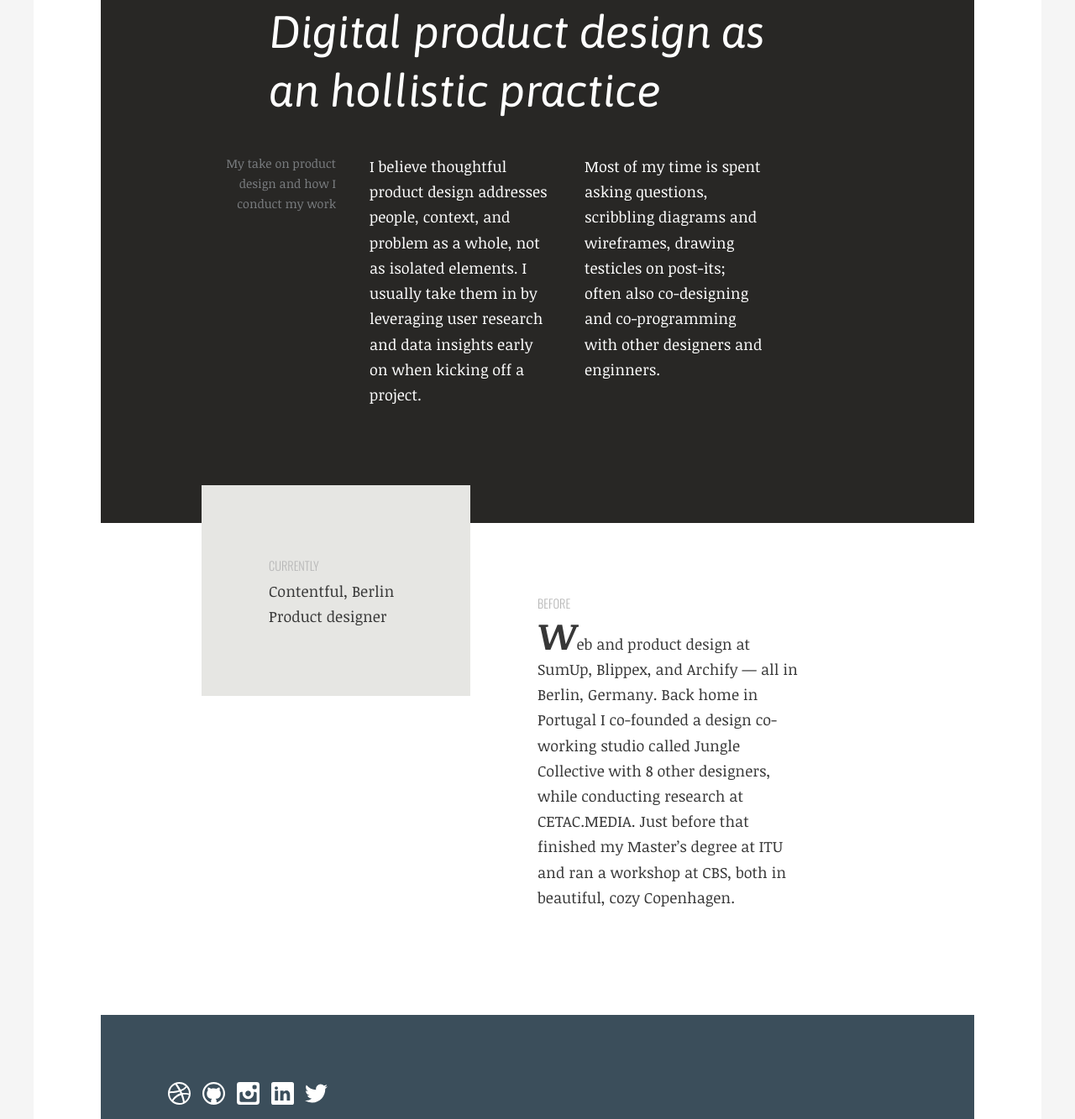
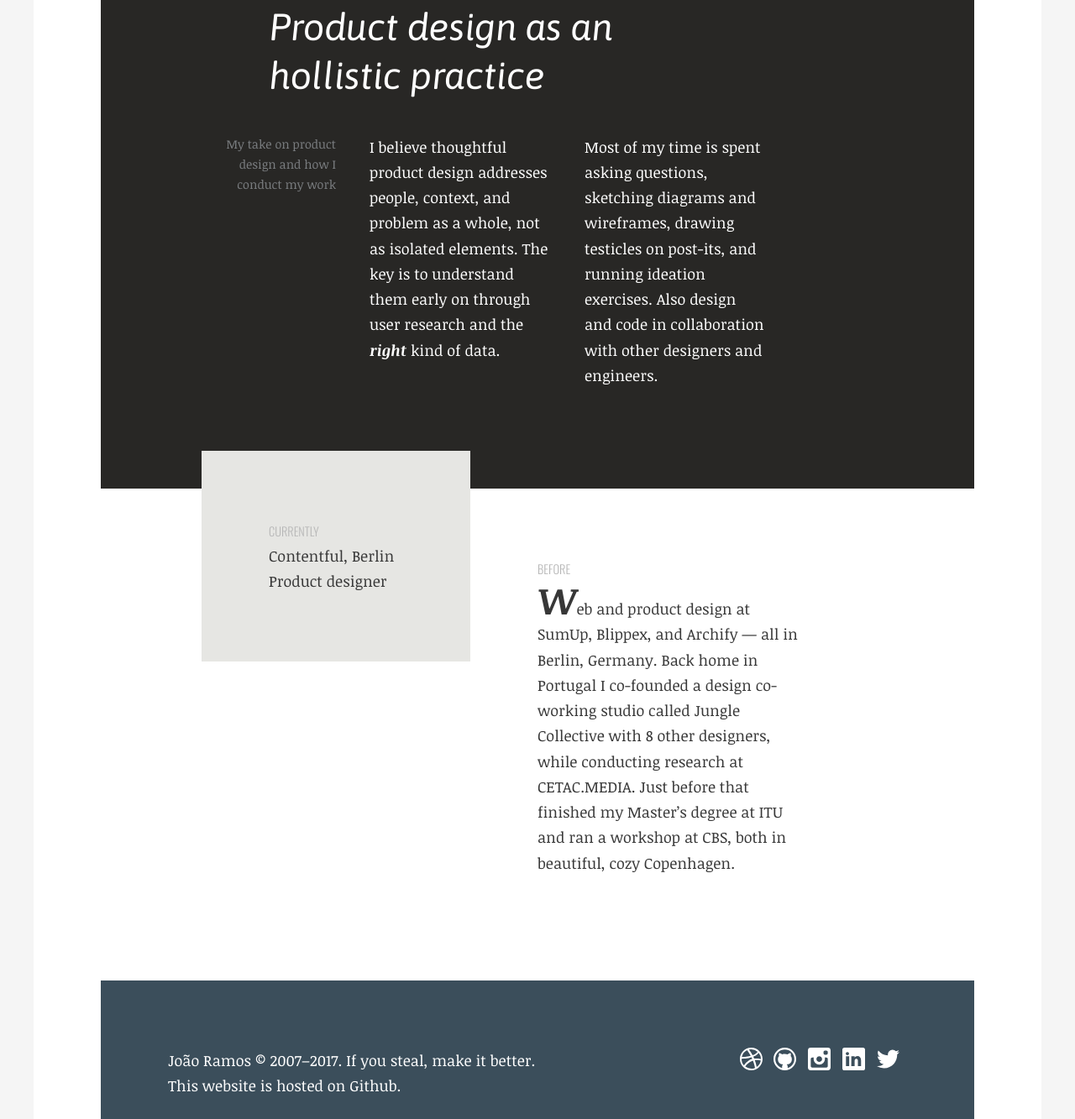
Before and after one commit to joaoramos/website, a website: page index.html in a window 1280 px wide. Shown: the part 967-2300 px from the top of the page at 84% size. Drawn offline with nearby package versions, Linux system fonts and the light colour scheme.

Commit message:
Fix markup and microformats validation

```diff
--- a/index.html
+++ b/index.html
@@ -3,8 +3,8 @@
   <head>
     <meta charset="utf-8">
     <meta http-equiv="x-ua-compatible" content="ie=edge">
-    <title>João, Product designer based in Berlin</title>
-    <meta name="description" content="Product designer at Contentful">
+    <title>João › Product and web designer</title>
+    <meta name="description" content="Product and web designer who makes tasks easier for people, through empathy and thoughtful design">
     <meta name="viewport" content="width=device-width, initial-scale=1">
     <meta name="google-site-verification" content="2shu_KfJ0xhCJ4fWUc_Qqf7iPCXsiRnuEYhLqgjzZq8" />
 
@@ -12,39 +12,39 @@
     <link rel="apple-touch-icon" href="apple-touch-icon.png">
 
     <link rel="stylesheet" href="styles/index.css">
-    <link rel="stylesheet" href="https://fonts.googleapis.com/css?family=Asap:400i,700i|Noticia+Text:400,700,700i|Oswald:300">
+    <link rel="stylesheet" href="https://fonts.googleapis.com/css?family=Asap:400i,700i%7CNoticia+Text:400,700,700i%7COswald:300">
 
     <!-- Twitter -->
     <meta name="twitter:card" content="summary" />
     <meta name="twitter:site" content="@joaotiago" />
-    <meta name="twitter:title" content="Joao.pt" />
-    <meta name="twitter:description" content="João, Product designer based in Berlin" />
+    <meta name="twitter:title" content="João › Product and web designer" />
+    <meta name="twitter:description" content="Product and web designer who makes tasks easier for people, through empathy and thoughtful design" />
     <meta name="twitter:image" content="http://joao.pt/images/profile.jpg" />
     <meta name="twitter:url" content="http://joao.pt" />
 
     <!-- Open Graph -->
-    <meta property="og:title" content="Joao.pt" />
+    <meta property="og:title" content="João › Product and web designer" />
     <meta property="og:type" content="website" />
     <meta property="og:url" content="http://joao.pt/" />
     <meta property="og:image" content="http://joao.pt/images/profile.jpg" />
-    <meta property="og:description" content="João, Product designer based in Berlin" />
+    <meta property="og:description" content="Product and web designer who makes tasks easier for people, through empathy and thoughtful design" />
 
     <!-- Mobile -->
     <meta name="apple-mobile-web-app-capable" content="yes">
     <meta name="apple-mobile-web-app-status-bar-style" content="black-translucent">
-    <meta name="apple-mobile-web-app-title" content="Joao.pt">
+    <meta name="apple-mobile-web-app-title" content="João › Product and web designer">
     <meta name="mobile-web-app-capable" content="yes">
 
   </head>
-  <body>
+  <body class="vcard" id="hcard-João-Ramos">
 
     <!--[if lt IE 8]>
       <p class="browserupgrade">You are using an <strong>outdated</strong> browser. Please <a href="http://browsehappy.com/">upgrade your browser</a> to improve your experience.</p>
     <![endif]-->
 
-    <main>
+    <main class="about fn n" itemscope itemtype="http://data-vocabulary.org/Person">
 
-      <header class="top vcard wrapper" id="hcard-João-Ramos">
+      <header class="top wrapper">
         <nav>
           <a href="#" itemprop="name" class="given-name">João Ramos</a>
           <!--
@@ -53,24 +53,24 @@
             <li>Library</li>
             <li>Contact</li>
           </ul>
-        -->
+          -->
         </nav>
-        <div class="about fn n" itemscope itemtype="http://data-vocabulary.org/Person">
+        <div class="headline">
           <h1 itemprop="title" class="title"><span class="role">Product and web designer</span> who makes tasks easier for people, through empathy and thoughtful design</h1>
           <img src="http://joao.pt/images/profile.jpg" alt="Photo of João Ramos" itemprop="photo" class="photo" />
         </div>
       </header>
 
       <section class="bio wrapper">
-        <p>I’ve been designing and coding web <em>sites</em> and <em>apps</em> for the past seven years, for start-ups with self-service and enterprise products. It has been a blast! I’m now doing product design for the authoring experience at Contentful. I’m still learning every single day.</p>
+        <h4>I’ve been designing and coding web <em>sites</em> and <em>apps</em> for the past seven years, for start-ups with self-service and enterprise products. It has been a blast! I’m now doing product design for the authoring experience at <a href="http://contentful.com" title="Contentful, Berlin" itemprop="affiliation" class="org" target="_blank">Contentful</a>. I’m still learning every single day.</h4>
       </section>
 
       <section class="practice wrapper">
-        <h2>Digital product design as an hollistic practice</h2>
-        <h3>My take on product design and how I conduct my work</h3>
+        <h2>Product design as an hollistic practice</h2>
+        <span class="description">My take on product design and how I conduct my work</span>
         <div class="copy">
-          <p>I believe thoughtful product design addresses people, context, and problem as a whole, not as isolated elements. I usually take them in by leveraging user research and data insights early on when kicking off a project.</p>
-          <p>Most of my time is spent asking questions, scribbling diagrams and wireframes, drawing testicles on post-its; often also co-designing and co-programming with other designers and enginners.</p>
+          <p>I believe thoughtful product design addresses people, context, and problem as a whole, not as isolated elements. The key is to understand them early on through user research and the <em>right</em> kind of data.</p>
+          <p>Most of my time is spent asking questions, sketching diagrams and wireframes, drawing testicles on post-its, and running ideation exercises. Also design and code in collaboration with other designers and engineers.</p>
         </div>
       </section>
 
@@ -78,7 +78,7 @@
         <div class="currently wrapper">
           <small>Currently</small>
           <p>Contentful, Berlin</p>
-          <p>Product designer</p>
+          <h4>Product designer</h4>
         </div>
         <div class="before wrapper">
           <small>Before</small>
@@ -87,6 +87,10 @@
       </section>
 
       <footer class="bottom wrapper">
+        <div class="copyright">
+          <span>João Ramos © 2007–2017. If you steal, make it better.</span>
+          <span>This website is hosted on Github.</span>
+        </div>
         <ul class="social">
           <li>
             <a href="http://dribbble.com/joaotiago" rel="me" title="Dribbble shots" target="_blank">
--- a/styles/source/front.scss
+++ b/styles/source/front.scss
@@ -20,7 +20,7 @@
   }
 }
 
-  .about {
+  .headline {
     position: relative;
   }
 
@@ -82,12 +82,12 @@
     font-size: 215%;
 
     @media all and (min-width: 1200px) {
-      font-size: 300%;
-      padding: 0 $whitespace-em-small ($whitespace-em-small / 2);
+      font-size: 250%;
+      padding: 0 ($whitespace-em-medium * 2) ($whitespace-em-small / 2) $whitespace-em-small;
     }
   }
 
-  .practice h3 {
+  .practice .description {
     color: #7B7E81;
     margin: 1em 0;
 
@@ -161,8 +161,30 @@
 /* Bottom footer */
 
 footer.bottom {
+  overflow: hidden;
   background: $color-petrol;
   color: $color-white;
+
+  @media all and (min-width: 1200px) {
+    position: relative;
+    bottom: -2.5em;
+  }
+
+  .copyright {
+    @media all and (min-width: 650px) {
+      float: left;
+    }
+
+    span {
+      display: block;
+    }
+  }
+
+  .social {
+    @media all and (min-width: 650px) {
+      float: right;
+    }
+  }
 
   .social li {
     margin-right: .5em;
@@ -174,9 +196,4 @@
     height: 1.5em;
     fill: white;
   }
-
-  @media all and (min-width: 1200px) {
-    position: relative;
-    bottom: -2.5em;
-  }
 }
```
Also changed, not shown: styles/index.css.
